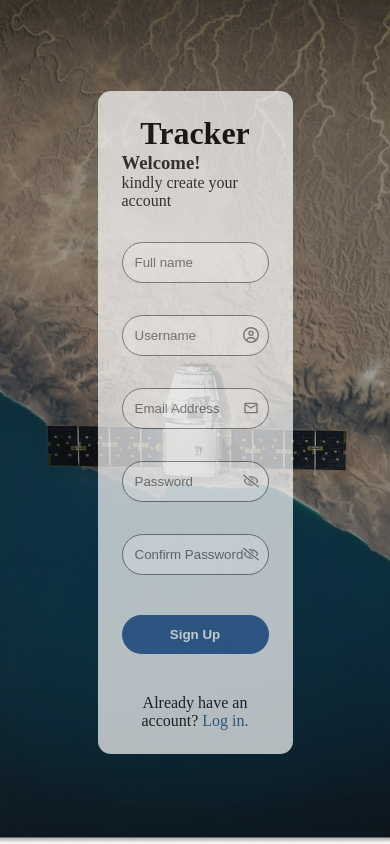
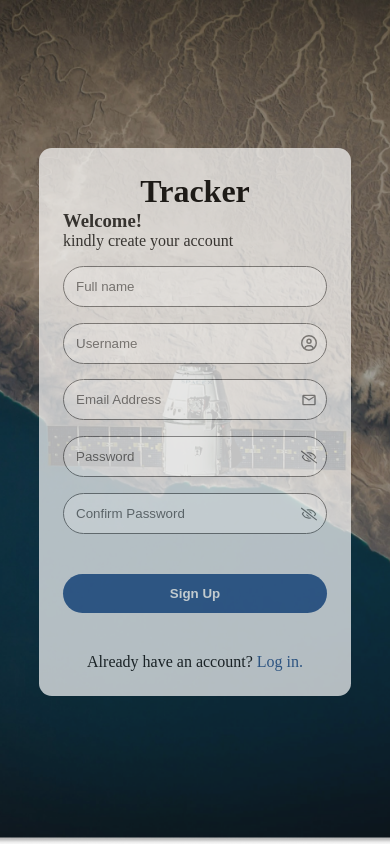
Before and after one commit to efyzhi/location_tracker---zid0124, a React (Vite) app: page / in a window 390 px wide. Built offline with nearby package versions, Linux system fonts and the light colour scheme.

Commit message:
mobile adjustment

```diff
--- a/src/components/Auth/Signup/signup.css
+++ b/src/components/Auth/Signup/signup.css
@@ -26,9 +26,9 @@
   background-color: rgba(255, 255, 255, 0.92);
   opacity: 75%;
   padding: 1.5rem;
-  width: 50%;
+  width: 60%;
   border-radius: 0.8rem;
-  max-width: 600px;
+  /* max-width: 600px; */
 }
 
 input {
@@ -88,3 +88,19 @@
 .enter span {
  color: #386299;
 }
+
+@media screen and (max-width: 787px) {
+  .box {
+    width: 80%;
+    height: 65%;
+  }
+
+  .input-box {
+    margin-top: 0.99rem;
+  }
+
+  .errorMessage {
+    font-size: 0.8rem;
+  }
+
+}
```
